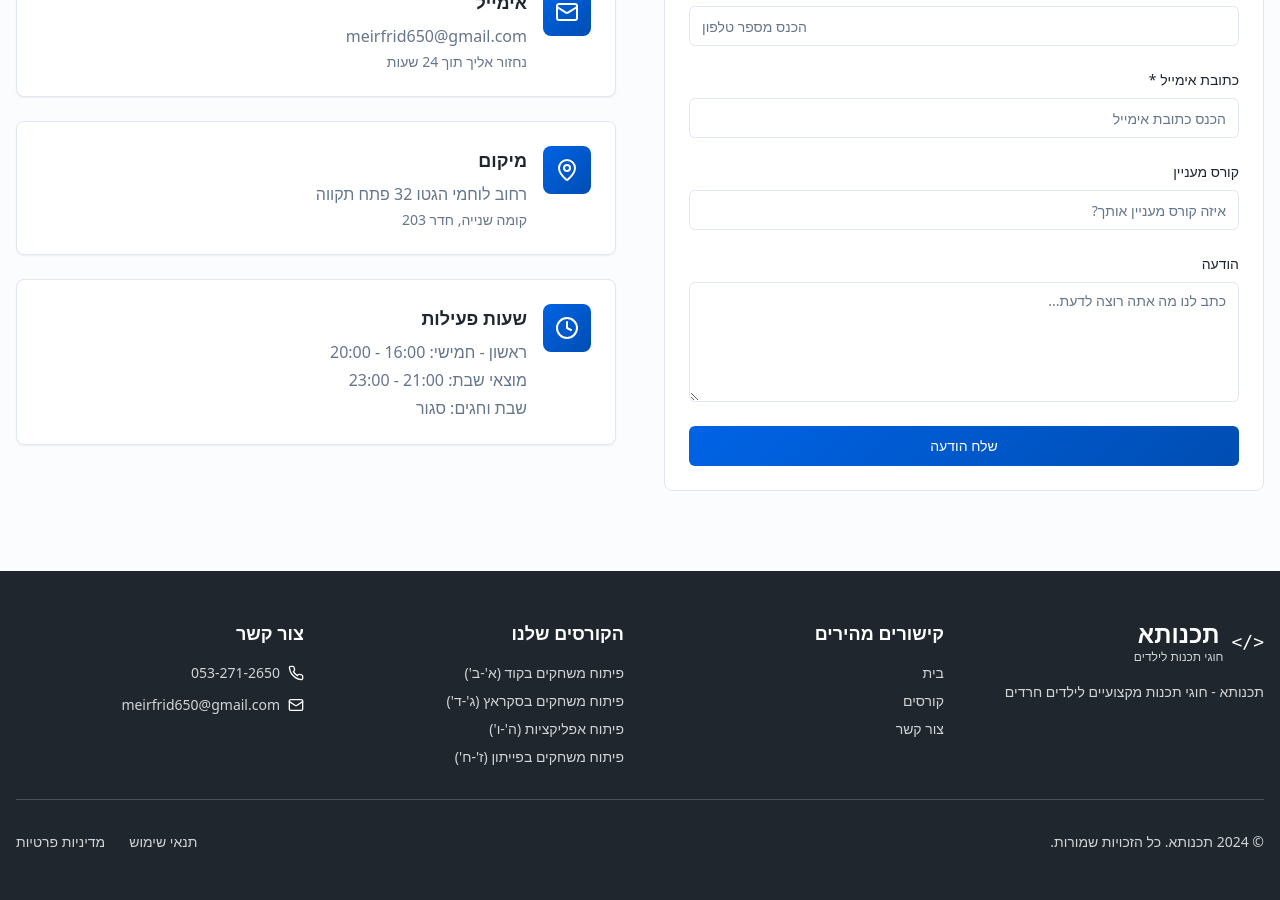
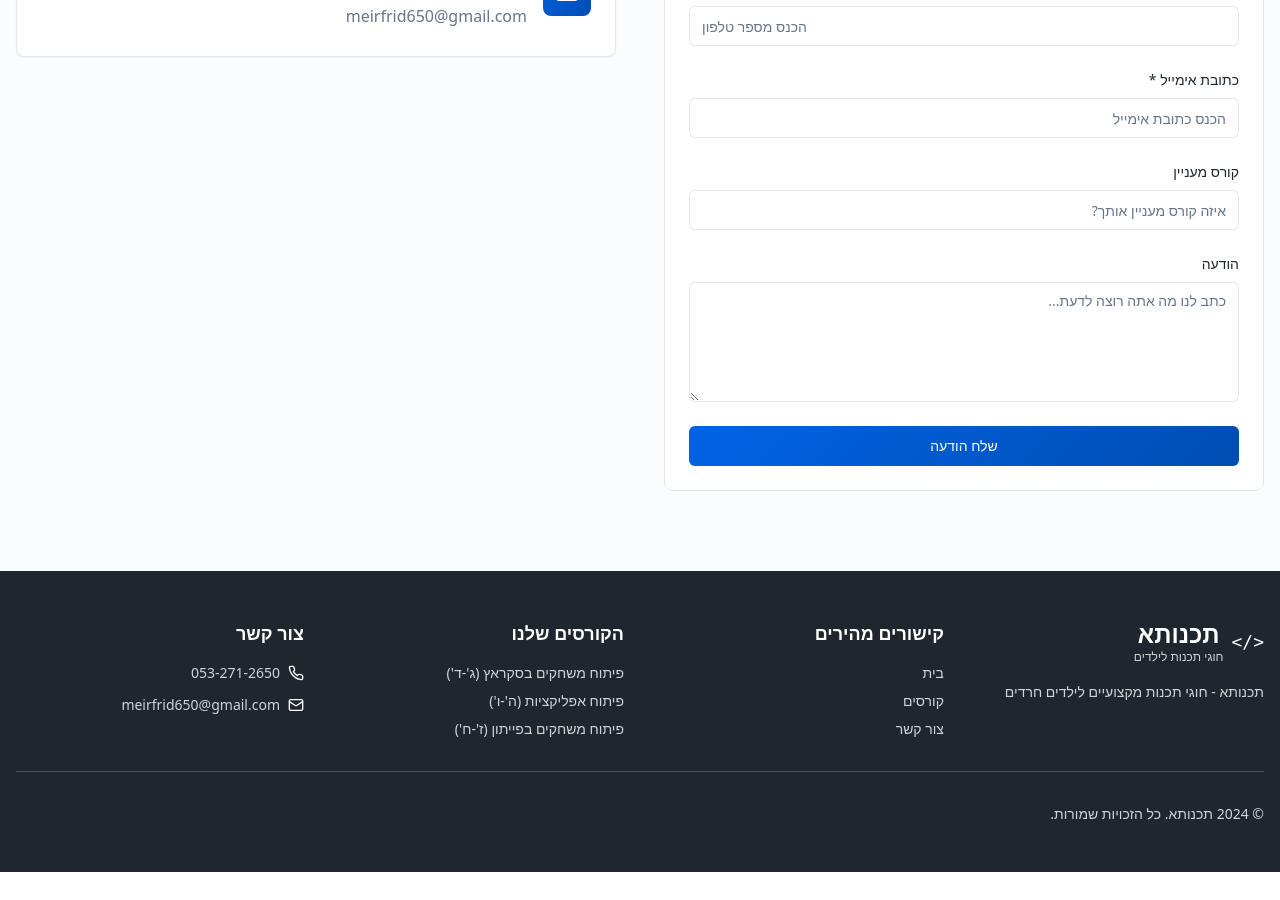
Before and after one commit to meirfrid/tichnuta, a React (Vite) app: page / in a window 1280 px wide. Shown: the part 1740-2640 px from the top of the page. After the commit the page ends 2612 px from the top, so only its background shows below. Built offline with nearby package versions, Linux system fonts and the light colour scheme; no server answers; the database is empty.

Commit message:
update design

```diff
--- a/src/components/ContactSection.tsx
+++ b/src/components/ContactSection.tsx
@@ -173,7 +173,6 @@ const ContactSection = () => {
                 <div>
                   <h3 className="text-lg font-semibold mb-2">טלפון</h3>
                   <p className="text-muted-foreground mb-1">{siteContent.contactPhone}</p>
-                  <p className="text-sm text-muted-foreground">זמין להתשיב במשך שעות העבודה</p>
                 </div>
               </div>
             </Card>
@@ -186,41 +185,13 @@ const ContactSection = () => {
                 <div>
                   <h3 className="text-lg font-semibold mb-2">אימייל</h3>
                   <p className="text-muted-foreground mb-1">{siteContent.contactEmail}</p>
-                  <p className="text-sm text-muted-foreground">נחזור אליך תוך 24 שעות</p>
                 </div>
               </div>
             </Card>
 
-            {siteContent.contactAddress && (
-              <Card className="p-6">
-                <div className="flex items-start gap-4">
-                  <div className="w-12 h-12 bg-gradient-primary rounded-lg flex items-center justify-center">
-                    <MapPin className="h-6 w-6 text-primary-foreground" />
-                  </div>
-                  <div>
-                    <h3 className="text-lg font-semibold mb-2">מיקום</h3>
-                    <p className="text-muted-foreground mb-1">{siteContent.contactAddress}</p>
-                    <p className="text-sm text-muted-foreground">קומה שנייה, חדר 203</p>
-                  </div>
-                </div>
-              </Card>
-            )}
 
-            <Card className="p-6">
-              <div className="flex items-start gap-4">
-                <div className="w-12 h-12 bg-gradient-primary rounded-lg flex items-center justify-center">
-                  <Clock className="h-6 w-6 text-primary-foreground" />
-                </div>
-                <div>
-                  <h3 className="text-lg font-semibold mb-2">שעות פעילות</h3>
-                  <div className="space-y-1 text-muted-foreground">
-                    <p>ראשון - חמישי: 16:00 - 20:00</p>
-                    <p>מוצאי שבת: 21:00 - 23:00</p>
-                    <p>שבת וחגים: סגור</p>
-                  </div>
-                </div>
-              </div>
-            </Card>
+
+
 
           </div>
         </div>
--- a/src/components/Footer.tsx
+++ b/src/components/Footer.tsx
@@ -54,7 +54,6 @@ const Footer = () => {
           <div>
             <h4 className="text-lg font-semibold mb-4">הקורסים שלנו</h4>
             <ul className="space-y-2 text-sm">
-              <li className="opacity-80">פיתוח משחקים בקוד (א'-ב')</li>
               <li className="opacity-80">פיתוח משחקים בסקראץ (ג'-ד')</li>
               <li className="opacity-80">פיתוח אפליקציות (ה'-ו')</li>
               <li className="opacity-80">פיתוח משחקים בפייתון (ז'-ח')</li>
@@ -85,10 +84,6 @@ const Footer = () => {
         <div className="border-t border-background/20 mt-8 pt-8 text-center">
           <div className="flex flex-col md:flex-row justify-between items-center gap-4 text-sm opacity-80">
             <p>&copy; 2024 תכנותא. כל הזכויות שמורות.</p>
-            <div className="flex gap-6">
-              <a href="#" className="hover:opacity-100 transition-opacity">תנאי שימוש</a>
-              <a href="#" className="hover:opacity-100 transition-opacity">מדיניות פרטיות</a>
-            </div>
           </div>
         </div>
       </div>
```
Also changed, not shown: public/lovable-uploads/8f339034-9056-476e-ba22-5f0e6a87831d.png (deleted), public/lovable-uploads/צילום מסך 2025-09-28 000903.png (added).
